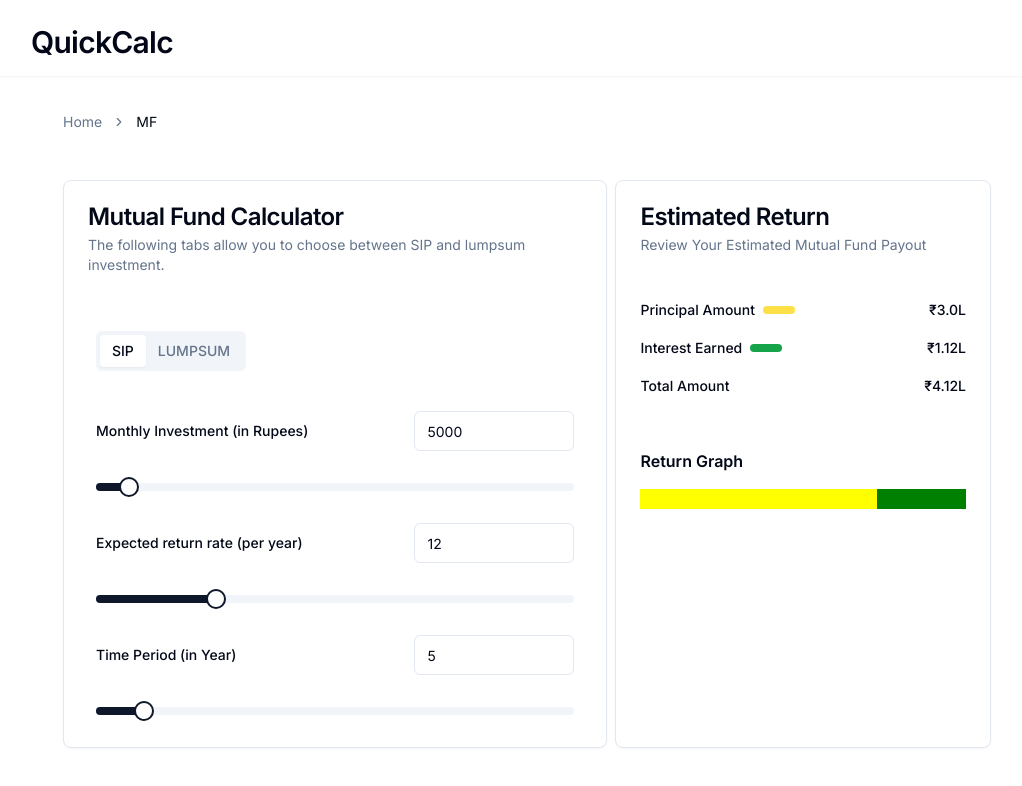
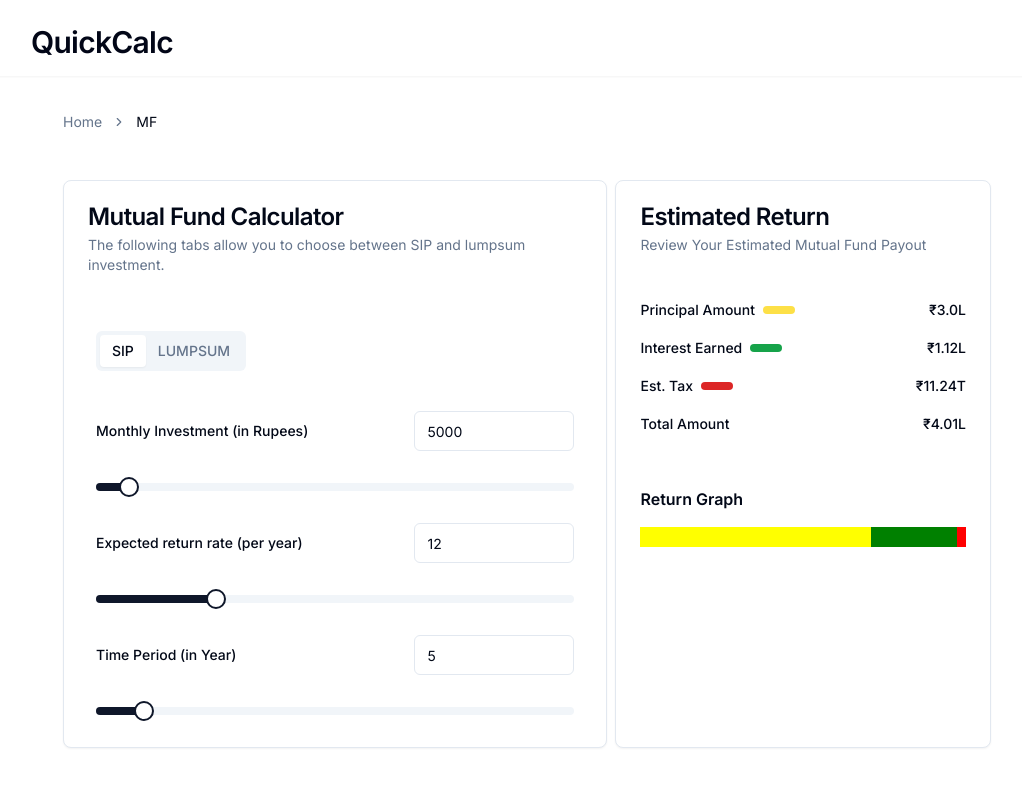
Before and after one commit to skundu879/smart-calculator, a Next.js app: page /MF in a window 1280 px wide. Shown: the top 786 px of the page, without its empty margins (113-1135 px from the left). Built offline with nearby package versions, Linux system fonts and the light colour scheme.

Commit message:
tax calculation added

```diff
--- a/app/(features)/MF/page.tsx
+++ b/app/(features)/MF/page.tsx
@@ -6,6 +6,7 @@ import InputCard from '@/components/InputCard';
 import { dynamicMathCalculation } from '@/utils/dynamicMathCalculation';
 import { isEmpty } from '@/utils/emptyValidation';
 import ResultCard from '@/components/ResultCard';
+import { calculatePercentOfNumber } from '@/utils/calculateParcentOfNumber';
 
 const MutualFund = () => {
   const router = usePathname();
@@ -16,6 +17,11 @@ const MutualFund = () => {
   const [resultData, setResultData] = useState([
     { title: 'Total Investment', color: 'warning', value: 0 },
     { title: 'Total Interest', color: 'good', value: 0 },
+    {
+      title: 'Est. Tax',
+      color: 'bad',
+      value: 0,
+    },
     { title: 'Total Amount', color: null, value: 0 },
   ]);
 
@@ -37,7 +43,10 @@ const MutualFund = () => {
       (activeTab === 'SIP'
         ? data[params[0]] * data[params[2]] * 12
         : data[params[0]]);
-    // let taxDeductible = interestEarned > 100000 ?
+    let taxDeductible =
+      interestEarned >= 100000
+        ? calculatePercentOfNumber(10, interestEarned)
+        : 0;
     setResultData([
       {
         title: 'Principal Amount',
@@ -52,7 +61,16 @@ const MutualFund = () => {
         color: 'good',
         value: interestEarned,
       },
-      { title: 'Total Amount', color: null, value: result },
+      {
+        title: 'Est. Tax',
+        color: 'bad',
+        value: taxDeductible,
+      },
+      {
+        title: 'Total Amount',
+        color: null,
+        value: result - taxDeductible,
+      },
     ]);
   };
 
@@ -75,13 +93,18 @@ const MutualFund = () => {
                   data: [
                     {
                       value: resultData[0].value,
-                      total: resultData[2].value,
+                      total: resultData[3].value,
                       color: 'warning',
                     },
                     {
                       value: resultData[1].value,
-                      total: resultData[2].value,
+                      total: resultData[3].value,
                       color: 'good',
+                    },
+                    {
+                      value: resultData[2].value,
+                      total: resultData[3].value,
+                      color: 'bad',
                     },
                   ],
                 }}
--- a/components/InputSlider.tsx
+++ b/components/InputSlider.tsx
@@ -39,9 +39,9 @@ const InputSlider: React.FC<InputSliderProps> = React.memo(
     return (
       <div className='flex flex-col gap-8'>
         <div className='flex flex-row justify-between items-center'>
-          <Label htmlFor='input-slider'>{label}</Label>
+          <Label htmlFor={`input-slider-${label}`}>{label}</Label>
           <Input
-            id='input-slider'
+            id={`input-slider-${label}`}
             type='number'
             value={value}
             className='md:w-40 w-24'
--- a/components/ResultCard.tsx
+++ b/components/ResultCard.tsx
@@ -15,6 +15,7 @@ import { abbreviateNumber } from '@/utils/abbreviateNumber';
 const Colors: Record<string, string> = {
   warning: 'bg-yellow-300',
   good: 'bg-green-600',
+  bad: 'bg-red-600',
 };
 
 type GraphDataItem = {
--- a/components/StackBar.tsx
+++ b/components/StackBar.tsx
@@ -5,6 +5,7 @@ import styled from 'styled-components';
 const Colors: Record<string, string> = {
   warning: 'yellow',
   good: 'green',
+  bad: 'red',
 };
 // Define proper types for props
 interface GraphDataItem {
--- /dev/null
+++ b/utils/calculateParcentOfNumber.tsx
@@ -0,0 +1,3 @@
+export const calculatePercentOfNumber = (percent: number, number: number) => {
+  return (percent / 100) * number;
+};
```
